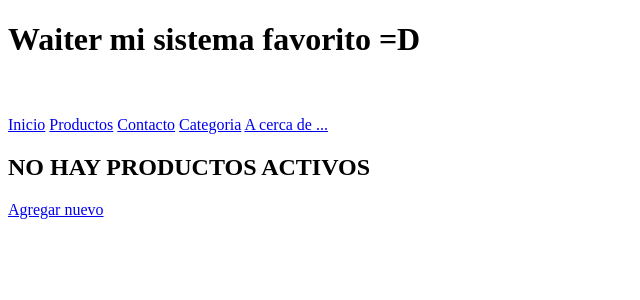
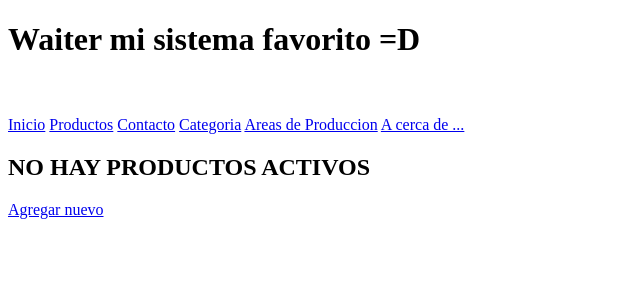
Before and after one commit to dianamor8/waiter, a Django app: page /products in a window 1280 px wide. Shown: the top 300 px of the page, without its empty margins (0-640 px from the left). Run offline with Django 3.2, Linux system fonts and the light colour scheme; data that the repository does not hold is empty.

Commit message:
Creación de formularios para listas de: Categoria, AreaProduccion github #2

```diff
--- a/waiter/apps/producto/urls.py
+++ b/waiter/apps/producto/urls.py
@@ -4,4 +4,5 @@ urlpatterns = patterns('waiter.apps.producto.views',
 	url(r'^products$', 'products_view',name = 'vista_products'),
 	url(r'^add/product/$', 'add_product_view',name = 'vista_add_product'),
 	url(r'^categories/$', 'categories_view',name = 'vista_categories'),
+	url(r'^productionAreas/$', 'area_de_produccion_view',name = 'vista_areas_producciones'),
 )
--- a/waiter/apps/producto/views.py
+++ b/waiter/apps/producto/views.py
@@ -1,6 +1,6 @@
 from django.shortcuts import render
 from django.template import RequestContext
-from waiter.apps.producto.models import Producto, ESTADO_CHOICES, Categoria
+from waiter.apps.producto.models import Producto, ESTADO_CHOICES, Categoria, AreaProduccion
 from waiter.apps.producto.forms import addProductForm
 
 # Create your views here.
@@ -48,3 +48,8 @@ def categories_view(request):
 	cat= Categoria.objects.all()
 	ctx= {'categorias':cat}
 	return render(request,'producto/categories.html',ctx)
+
+def area_de_produccion_view(request):
+	arp=AreaProduccion.objects.all()
+	ctx={'areas_produccion':arp}
+	return render(request,'producto/productionAreas.html',arp)
--- a/waiter/templates/base/base.html
+++ b/waiter/templates/base/base.html
@@ -15,6 +15,7 @@
 				<a href="{%url "vista_products"%}">Productos</a>
 				<a href="{%url "vista_contacto"%}">Contacto</a>
 				<a href="{%url "vista_categories"%}">Categoria</a>
+				<a href="{%url "vista_areas_producciones"%}">Areas de Produccion</a>
 				<a href="{%url "vista_about"%}">A cerca de ...</a>
 			</nav>
 		</header>
```
Also changed, not shown: waiter/templates/producto/productionAreas.html (added, +14 -0 lines), 4 other files.
